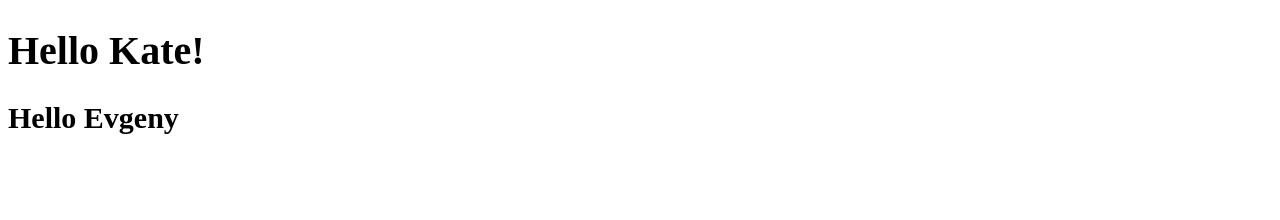
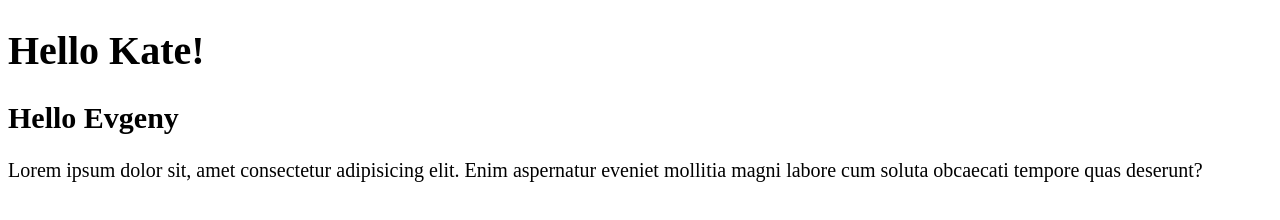
Before and after one commit to KateSimonencko/git-practice, a plain HTML site: page index.html in a window 1280 px wide. Drawn offline with Linux system fonts and the light colour scheme.

Commit message:
added div.box

```diff
--- a/index.html
+++ b/index.html
@@ -9,5 +9,8 @@
 <body>
     <h1>Hello Kate!</h1>
     <h2>Hello Evgeny</h2>
+    <div class="box">
+        <p>Lorem ipsum dolor sit, amet consectetur adipisicing elit. Enim aspernatur eveniet mollitia magni labore cum soluta obcaecati tempore quas deserunt?</p>
+    </div>
 </body>
 </html>
```
